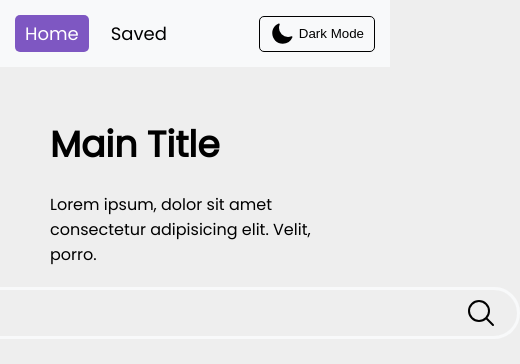
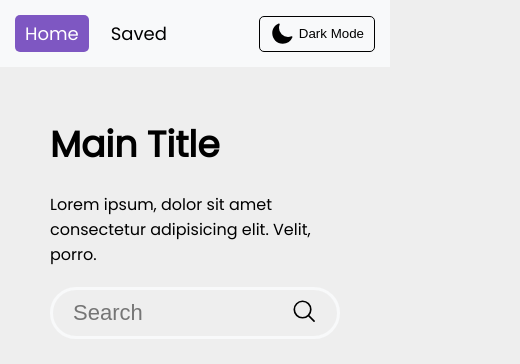
Before and after one commit to adel-nodehi/library, a React (Vite) app: page / in a window 390 px wide. Shown: the top 364 px of the page, 520 px wide, since content can reach past the window. Built offline with nearby package versions, Linux system fonts and the light colour scheme; no server answers; data requests are answered from the project's data file.

Commit message:
responsive style search box

```diff
--- a/src/index.css
+++ b/src/index.css
@@ -139,6 +139,7 @@ a {
 }
 
 .search-box input {
+  width: 100%;
   padding: 1rem 0 1rem 2rem;
   font-size: 2.2rem;
   background-color: transparent;
@@ -273,4 +274,8 @@ input[type="search"]::-webkit-search-results-decoration {
     max-width: 40rem;
     grid-template-columns: repeat(1, 1fr);
   }
+
+  .search-box {
+    width: 100%;
+  }
 }
```
